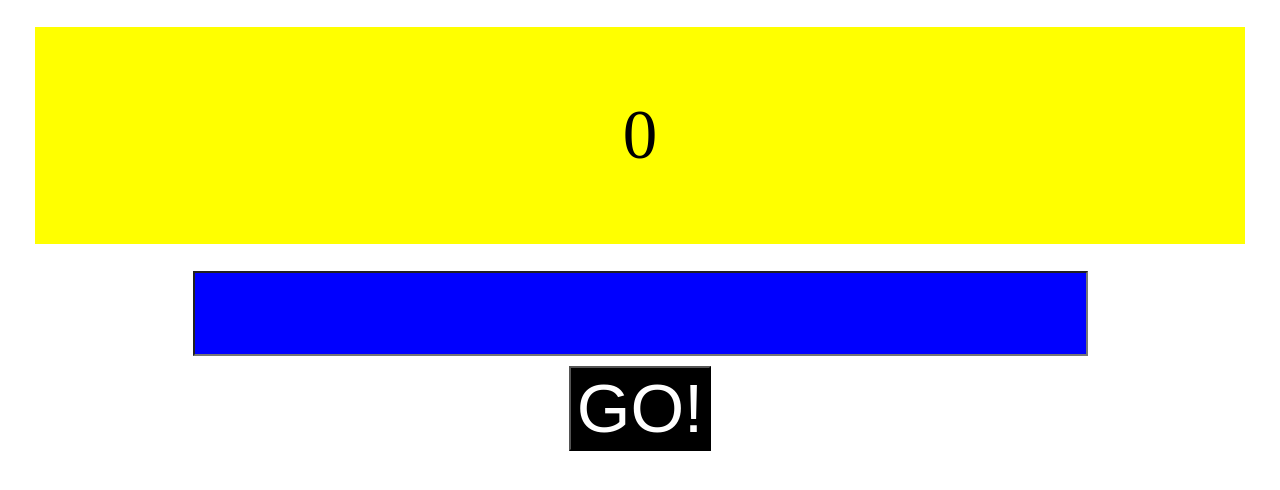
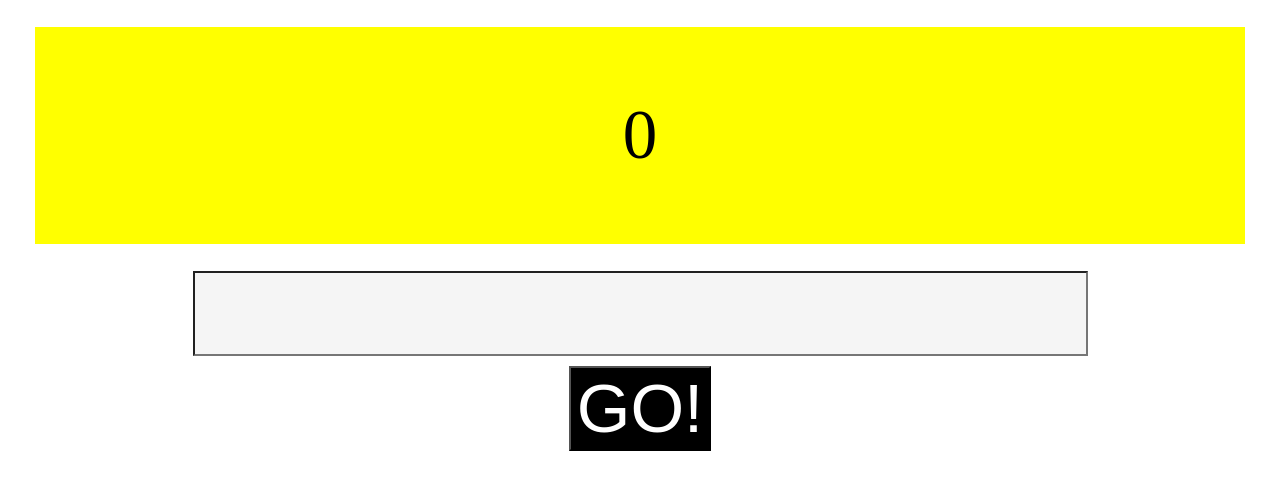
Before and after one commit to awef94/skillboxcourse, a website: page 7/timer/front.html in a window 1280 px wide. Drawn offline with Linux system fonts and the light colour scheme.

Commit message:
timer done! fix color

```diff
--- a/7/timer/styles.css
+++ b/7/timer/styles.css
@@ -7,7 +7,7 @@
     align-content: center;
 }
 .input{
-    background-color: blue;
+    background-color: whitesmoke;
     margin: 10px auto;
     font-size: 69px;
     margin-left: auto;
```
